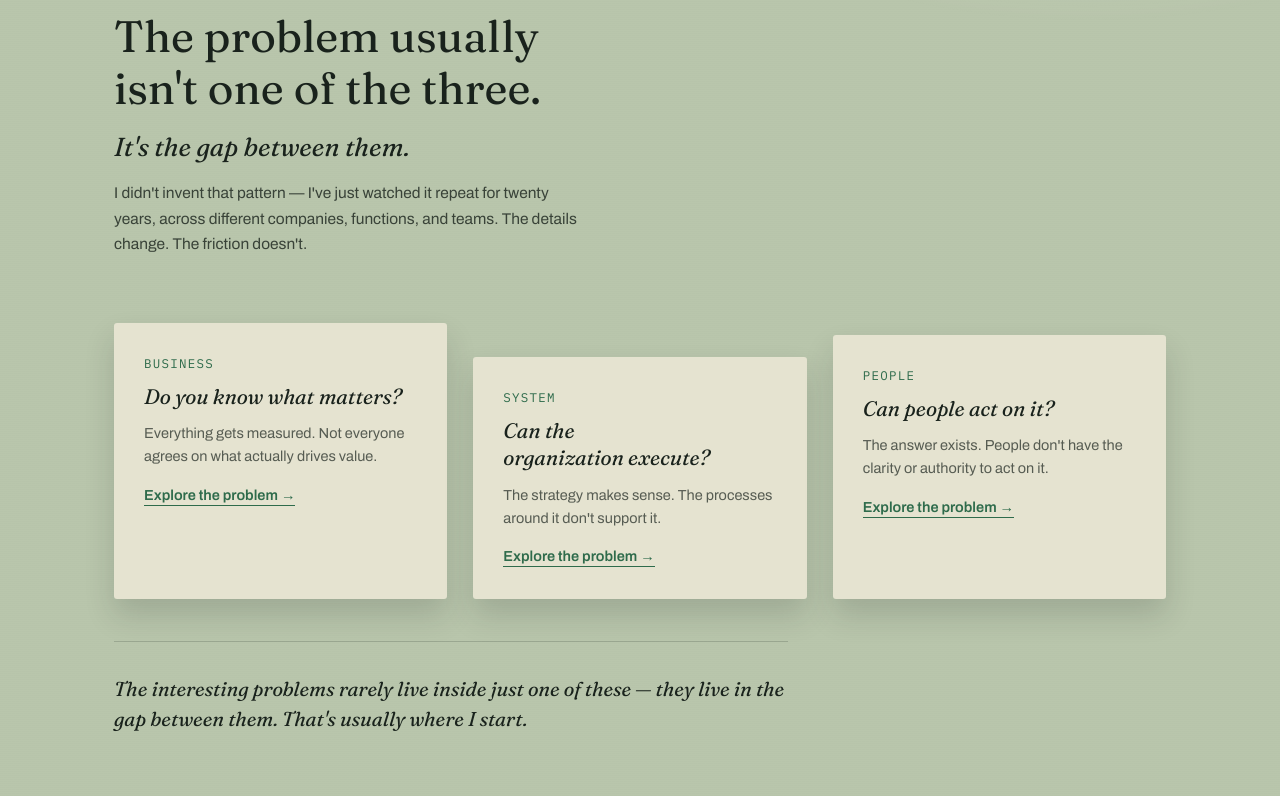
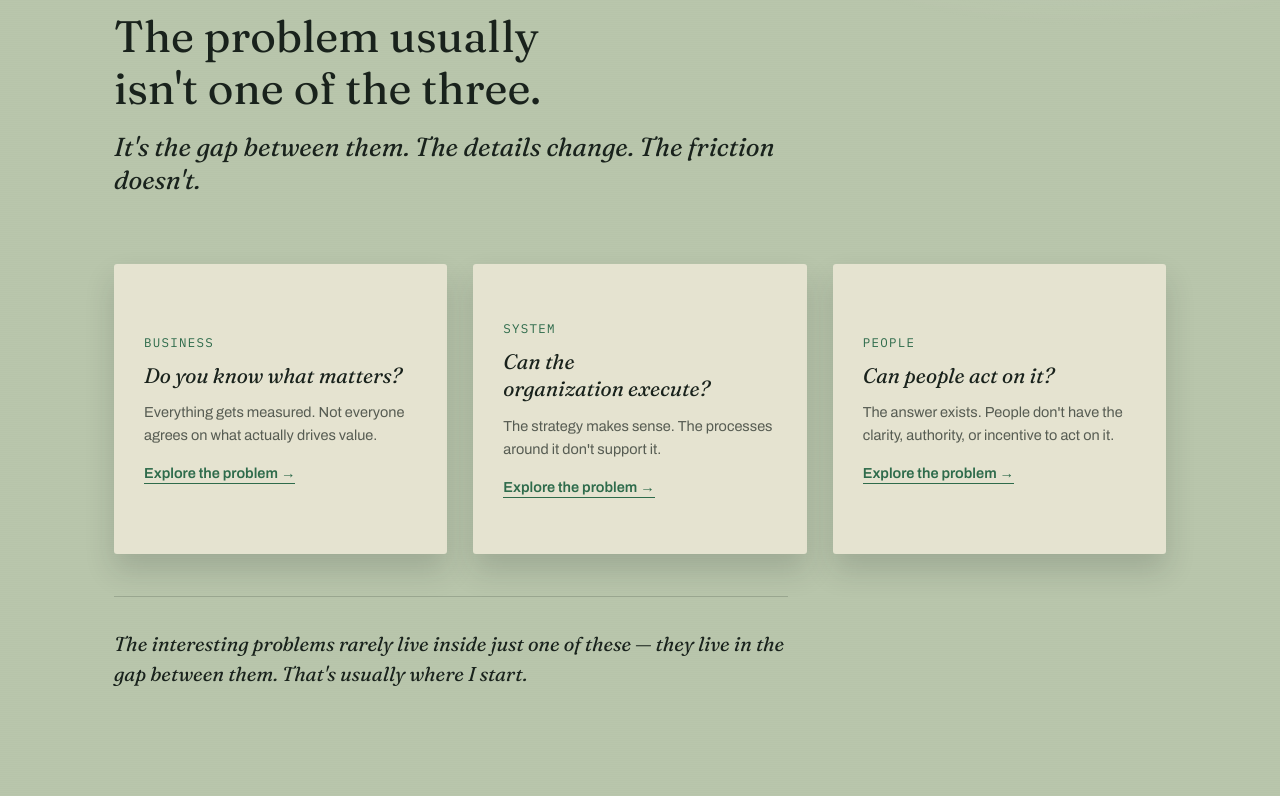
Before and after one commit to matthewschmidt1-lgtm/matthew-schmidt, a website: page index.html in a window 1280 px wide. Shown: the part 7264-8060 px from the top of the page. Drawn offline with Linux system fonts and the light colour scheme.

Commit message:
Friction section: tighten lede, equalize card heights, add incentives to People
- Merged the "details change, friction doesn't" line into the lede
  itself and dropped the separate body paragraph it used to close.
- Cards are equal height (grid's default stretch, matched to the
  tallest) with their content vertically centered via
  justify-content, replacing the staggered offsets from last pass.
- People card now mentions incentives alongside clarity and authority
  on the card face, and its modal reveal expands into "Clarity tells
  people what to do. Authority tells them they're allowed to.
  Incentives give them a reason to."

Co-Authored-By: Claude Sonnet 5 <noreply@anthropic.com>

```diff
--- a/index.html
+++ b/index.html
@@ -331,17 +331,14 @@
   .friction .eyebrow{ color:var(--ink); }
   .friction h2{ margin-top:14px; font-size:clamp(27px,4vw,44px); max-width:19ch; line-height:1.18; color:var(--ink); }
   .friction-lede{ margin-top:16px; max-width:44ch; font-family:var(--font-display); font-style:italic; font-size:26px; line-height:1.3; color:var(--ink); }
-  .friction-body{ margin-top:16px; max-width:54ch; font-size:15.5px; line-height:1.65; color:rgba(25,34,28,.8); }
   .friction-grid{ margin-top:52px; display:grid; grid-template-columns:repeat(3,1fr); gap:26px; }
-  .friction-card:nth-child(2){ margin-top:34px; }
-  .friction-card:nth-child(3){ margin-top:12px; }
   @media (max-width:820px){
     .friction-grid{ grid-template-columns:1fr; }
-    .friction-card:nth-child(2), .friction-card:nth-child(3){ margin-top:0; }
   }
   .friction-card{
     background:var(--paper); border-radius:3px; box-shadow:0 16px 30px rgba(25,34,28,.16);
-    padding:32px 30px; display:flex; flex-direction:column; gap:12px;
+    padding:32px 30px; min-height:290px;
+    display:flex; flex-direction:column; justify-content:center; gap:12px;
     opacity:1; transform:translateY(0);
     transition:opacity .6s ease, transform .4s cubic-bezier(.16,1,.3,1), box-shadow .4s ease;
   }
@@ -697,8 +694,7 @@
     <div class="wrap">
       <span class="eyebrow">The Friction</span>
       <h2>The problem usually isn't one of the three.</h2>
-      <p class="friction-lede">It's the gap between them.</p>
-      <p class="friction-body">I didn't invent that pattern — I've just watched it repeat for twenty years, across different companies, functions, and teams. The details change. The friction doesn't.</p>
+      <p class="friction-lede">It's the gap between them. The details change. The friction doesn't.</p>
       <div class="friction-grid">
         <div class="friction-card">
           <span class="tag">Business</span>
@@ -725,11 +721,11 @@
         <div class="friction-card">
           <span class="tag">People</span>
           <h3>Can people act on it?</h3>
-          <p>The answer exists. People don't have the clarity or authority to act on it.</p>
+          <p>The answer exists. People don't have the clarity, authority, or incentive to act on it.</p>
           <button class="friction-cta" type="button"
             data-eyebrow="People"
-            data-heading="The problem isn't always capability."
-            data-text="Sometimes people just don't know they're allowed to make the decision.">
+            data-heading="People act when the outcome matters to them."
+            data-text="Clarity tells people what to do. Authority tells them they're allowed to. Incentives give them a reason to.">
             Explore the problem →
           </button>
         </div>
```
